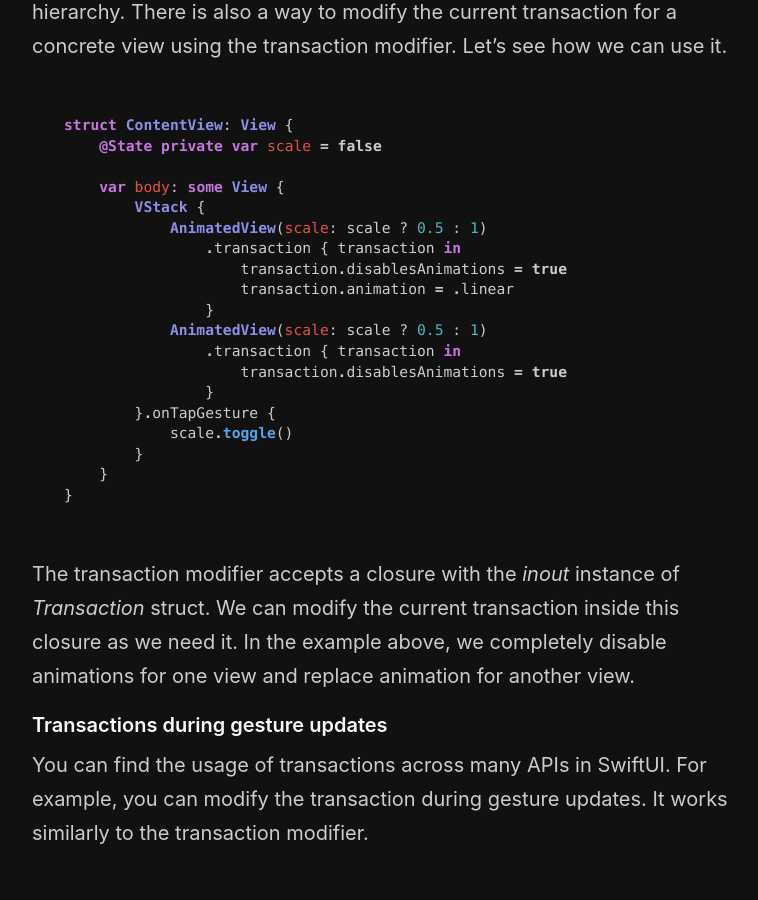
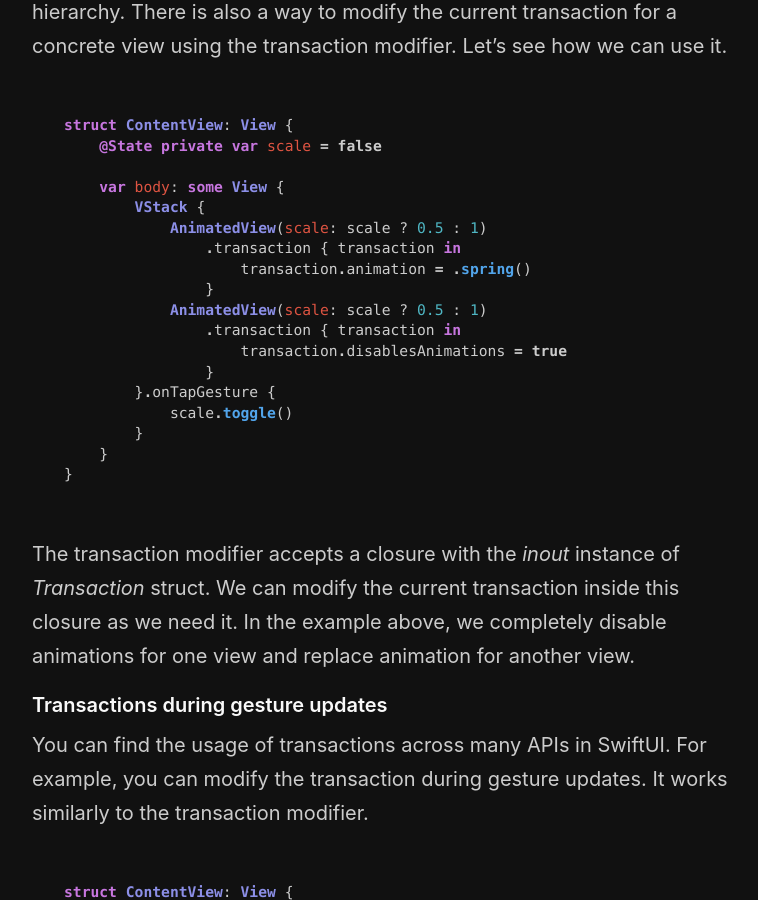
Before and after one commit to mecid/mecid.github.io, a Jekyll site: the page built from _posts/2020-10-07-transactions-in-swiftui.md, in a window 1280 px wide and 900 px high, scrolled down 2382 px. Shown: the whole window, without its empty margins (258-1016 px from the left). Built offline with Jekyll 4.4.1, drawn with Linux system fonts in a browser that asks for light colours.

Commit message:
Transactions post updated

```diff
--- a/_posts/2020-10-07-transactions-in-swiftui.md
+++ b/_posts/2020-10-07-transactions-in-swiftui.md
@@ -75,8 +75,7 @@
         VStack {
             AnimatedView(scale: scale ? 0.5 : 1)
                 .transaction { transaction in
-                    transaction.disablesAnimations = true
-                    transaction.animation = .linear
+                    transaction.animation = .spring()
                 }
             AnimatedView(scale: scale ? 0.5 : 1)
                 .transaction { transaction in
```
